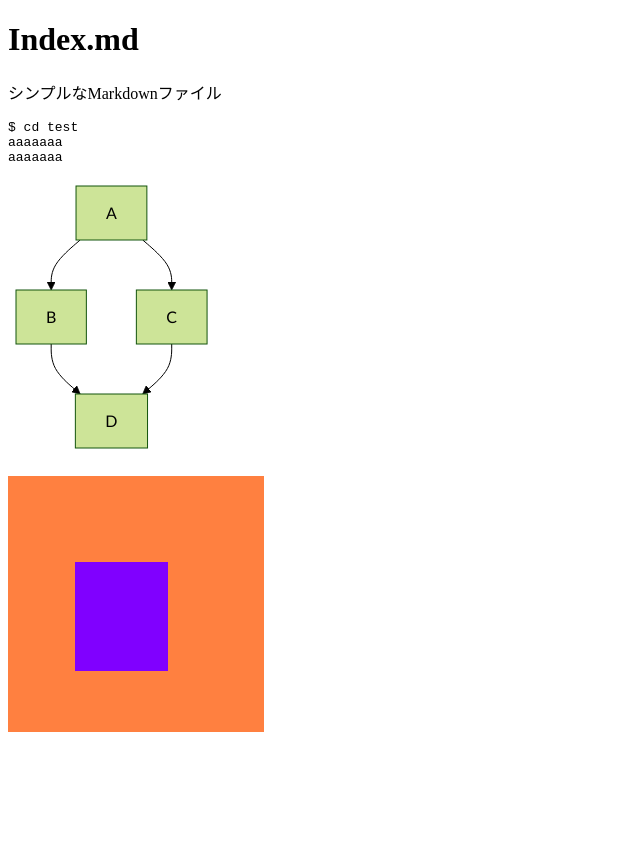
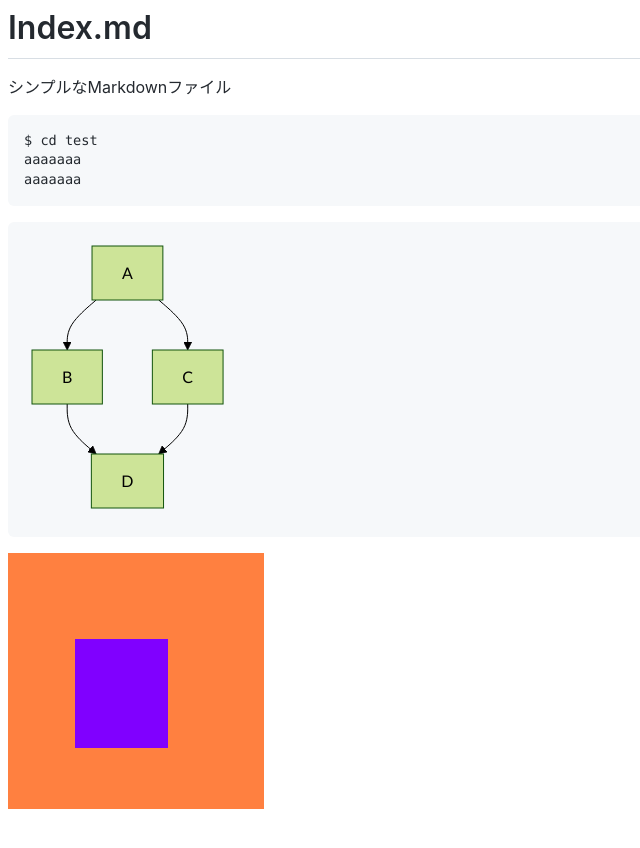
Before and after one commit to enumori/test_githubpages, a Jekyll site: the page built from index.md, in a window 1280 px wide. Shown: the top 848 px of the page, without its empty margins (0-640 px from the left). Built offline with Jekyll 4.4.1, drawn with Linux system fonts in a browser that asks for light colours; our own code applies the rules of GitHub Pages for plain Markdown files.

Commit message:
typo修正

```diff
--- a/_layouts/default.html
+++ b/_layouts/default.html
@@ -8,7 +8,7 @@
     <title>{{ page.title }}</title>
   </head>
   <body>
-    <div class="post markdown-bodyy">
+    <div class="markdown-body">
     {{ content }}
     </div>
     <script src="//cdnjs.cloudflare.com/ajax/libs/mermaid/8.6.0/mermaid.min.js"></script>
```
